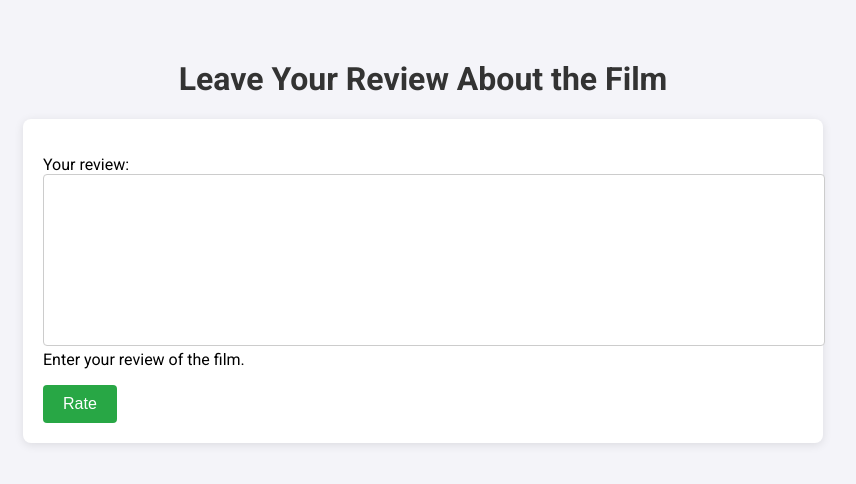
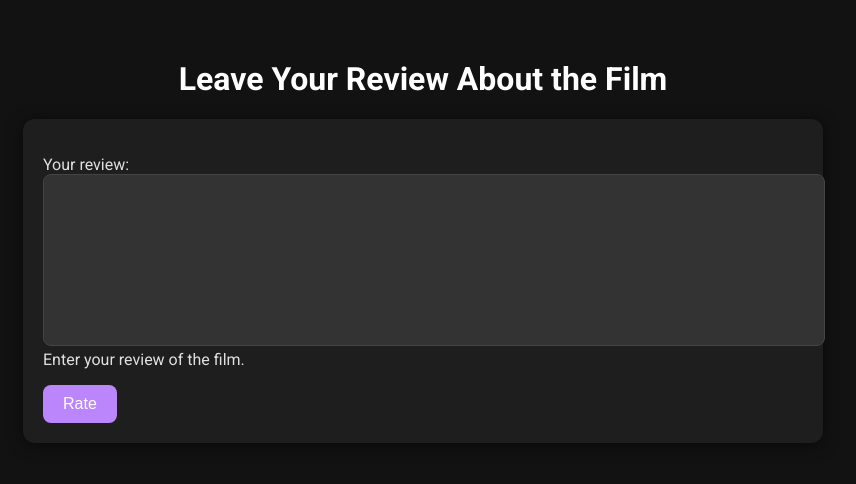
Before and after one commit to Rcinderblock/movie_reviewer, a Django app: page / in a window 1280 px wide. Shown: the top 484 px of the page, without its empty margins (217-1073 px from the left). Run offline with Django 5.2, Linux system fonts and the light colour scheme; parts of the project's set-up code (start-up, migrations or seed data) failed here and were passed over.

Commit message:
new model and new design

```diff
--- a/reviews/templates/reviews/home.html
+++ b/reviews/templates/reviews/home.html
@@ -10,42 +10,45 @@
             font-family: 'Roboto', sans-serif;
             margin: 0;
             padding: 0;
-            background-color: #f4f4f9;
+            background-color: #121212; /* Темный фон */
+            color: #e0e0e0; /* Светлый текст */
         }
         h1 {
-            color: #333;
+            color: #ffffff;
             text-align: center;
             margin-top: 40px;
         }
         form {
             margin: 20px auto;
             max-width: 800px;
-            background: white;
-            border-radius: 8px;
-            box-shadow: 0 2px 10px rgba(0, 0, 0, 0.1);
+            background: #1e1e1e; /* Темный фон для формы */
+            border-radius: 12px; /* Сглаженные углы */
+            box-shadow: 0 2px 15px rgba(0, 0, 0, 0.5);
             padding: 20px;
         }
         textarea {
             width: 100%;
             height: 150px;
             padding: 10px;
-            border-radius: 4px;
-            border: 1px solid #ccc;
+            border-radius: 8px; /* Сглаженные углы */
+            border: 1px solid #444;
+            background: #333; /* Темный фон для текстового поля */
+            color: #e0e0e0; /* Светлый текст */
             font-size: 16px;
             resize: none;
         }
         button {
             padding: 10px 20px;
-            background-color: #28a745;
-            color: white;
+            background-color: #bb86fc; /* Цвет кнопки */
+            color: #ffffff;
             border: none;
-            border-radius: 4px;
+            border-radius: 8px; /* Сглаженные углы */
             cursor: pointer;
             font-size: 16px;
             transition: background-color 0.3s, transform 0.2s;
         }
         button:hover {
-            background-color: #218838;
+            background-color: #9b59b6; /* Темный цвет кнопки при наведении */
             transform: scale(1.05);
         }
         .container {
@@ -55,19 +58,19 @@
         }
         .result {
             margin-top: 20px;
-            background: white;
-            border-radius: 8px;
+            background: #1e1e1e; /* Темный фон для результата */
+            border-radius: 12px; /* Сглаженные углы */
             padding: 20px;
-            box-shadow: 0 2px 10px rgba(0, 0, 0, 0.1);
+            box-shadow: 0 2px 15px rgba(0, 0, 0, 0.5);
         }
         .result p {
             font-size: 1.2em;
         }
         .positive {
-            color: #28a745;
+            color: #bb86fc; /* Светло-фиолетовый цвет для положительного статуса */
         }
         .negative {
-            color: #dc3545;
+            color: #f44336; /* Красный цвет для отрицательного статуса */
         }
         @media (max-width: 600px) {
             button {
```
Also changed, not shown: 1 other file.
